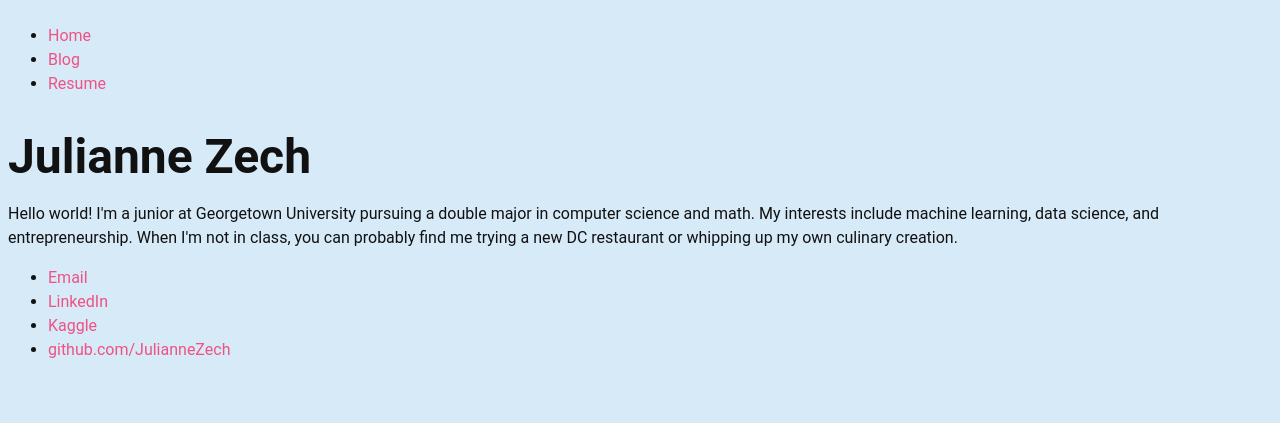
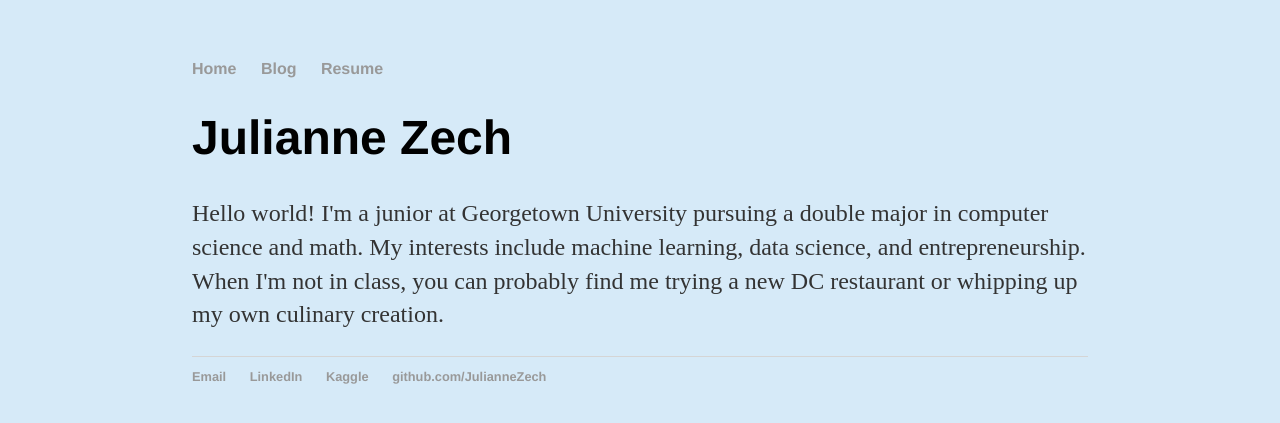
Before and after one commit to JulianneZech/JulianneZech.github.io, a Jekyll site: the page built from index.html, in a window 1280 px wide. Shown: the top 423 px of the page. Built offline with Jekyll 4.4.1, drawn with Linux system fonts in a browser that asks for light colours.

Commit message:
Update default.html

```diff
--- a/_layouts/default.html
+++ b/_layouts/default.html
@@ -4,7 +4,7 @@
 		<head>
 			<title>{{ page.title }}</title>
 			<!-- link to main stylesheet -->
-			<link rel="stylesheet" type="text/css" href="/css/new.css">
+			<link rel="stylesheet" type="text/css" href="/css/main.css">
 		</head>
 		<body>
 			<nav>
```
